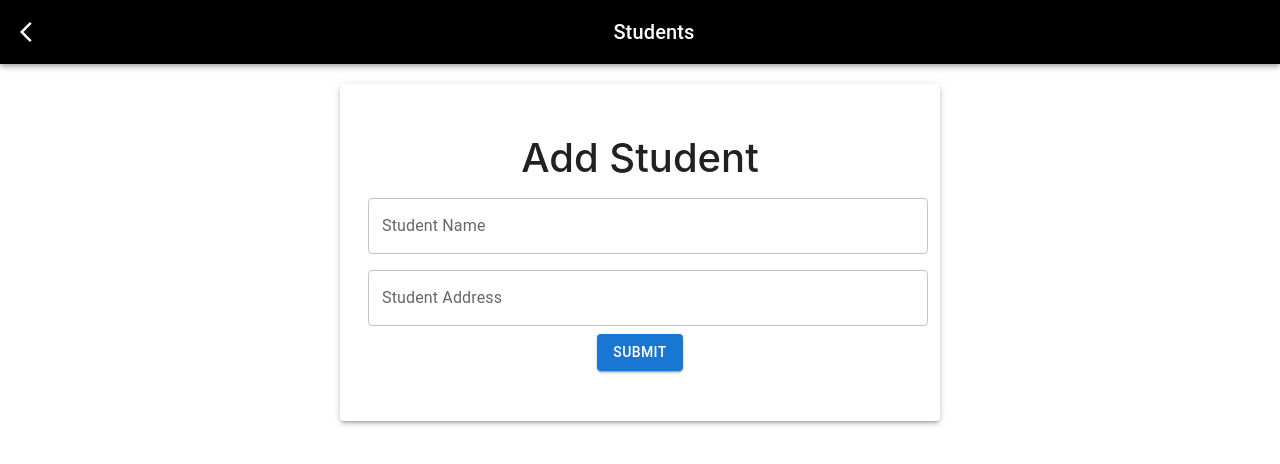
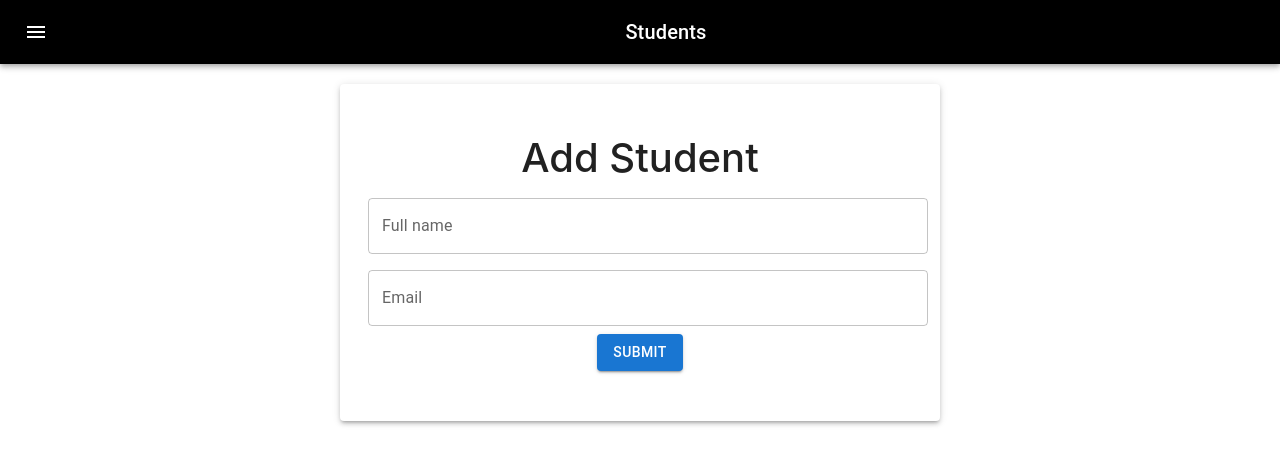
Before and after one commit to csziklai/Database-app, a React (Create React App) app in the folder frontend/: page /add in a window 1280 px wide. Shown: the top 464 px of the page. Built offline with nearby package versions, Linux system fonts and the light colour scheme.

Commit message:
add menu bar

```diff
--- a/frontend/src/components/Appbar.js
+++ b/frontend/src/components/Appbar.js
@@ -3,29 +3,65 @@
 import Box from '@mui/material/Box';
 import Toolbar from '@mui/material/Toolbar';
 import Typography from '@mui/material/Typography';
+import { useNavigate } from 'react-router-dom';
 import IconButton from '@mui/material/IconButton';
-import ArrowBackIosIcon from '@mui/icons-material/ArrowBackIos';import { useLocation, useNavigate } from 'react-router-dom';
+import MenuIcon from '@mui/icons-material/Menu';
+import Menu from '@mui/material/Menu';
+import MenuItem from '@mui/material/MenuItem';
 
 export default function ButtonAppBar() {
-  const location = useLocation();
+  const [anchorEl, setAnchorEl] = React.useState(null);
+  const open = Boolean(anchorEl);
   const navigate = useNavigate();
 
-  const handleBackClick = () => {
-    navigate(-1);
+  const handleClick = (event) => {
+    setAnchorEl(event.currentTarget);
+  };
+  const handleAdd = () => {
+    navigate("/add"); //?
+    setAnchorEl(null);
+  }
+  const handleViewAll = () => {
+    navigate("/all");
+    setAnchorEl(null);
   };
 
+  const handleClose = () => {
+    setAnchorEl(null);
+  };
   return (
     <Box sx={{ flexGrow: 1 }}>
       <AppBar position="static" sx={{ bgcolor: "black" }}>
         <Toolbar>
-          {location.pathname !== '/' && (
-            <IconButton edge="start" color="inherit" aria-label="back" onClick={handleBackClick}>
-              <ArrowBackIosIcon />
-            </IconButton>
-          )}
+          <IconButton
+            size="large"
+            edge="start"
+            color="inherit"
+            aria-label="menu"
+            sx={{ mr: 2 }}
+          >
+            <MenuIcon aria-controls={open ? 'basic-menu' : undefined}
+            aria-haspopup="true"
+            aria-expanded={open ? 'true' : undefined}
+            onClick={handleClick}></MenuIcon>
+          </IconButton>
+          <Menu
+        id="basic-menu"
+        anchorEl={anchorEl}
+        open={open}
+        onClose={handleClose}
+        MenuListProps={{
+          'aria-labelledby': 'basic-button',
+        }}
+      >
+        <MenuItem onClick={handleAdd}>Add Student</MenuItem>
+        <MenuItem onClick={handleViewAll}>View All</MenuItem>
+        <MenuItem onClick={handleClose}>Logout</MenuItem>
+      </Menu>
           <Typography variant="h6" component="div" sx={{ flexGrow: 1 }}>
             Students
           </Typography>
+
         </Toolbar>
       </AppBar>
     </Box>
--- a/frontend/src/pages/Student.js
+++ b/frontend/src/pages/Student.js
@@ -39,11 +39,11 @@
       noValidate
       autoComplete="off"
     >
-      <TextField id="outlined-basic" label="Student Name" variant="outlined" fullWidth
+      <TextField id="outlined-basic" label="Full name" variant="outlined" fullWidth
       value ={name}
       onChange={(e)=> setName(e.target.value)}
       />
-      <TextField id="outlined-basic" label="Student Address" variant="outlined" fullWidth
+      <TextField id="outlined-basic" label="Email" variant="outlined" fullWidth
       value={address}
       onChange={(e)=> setAddress(e.target.value)}
       />
```
